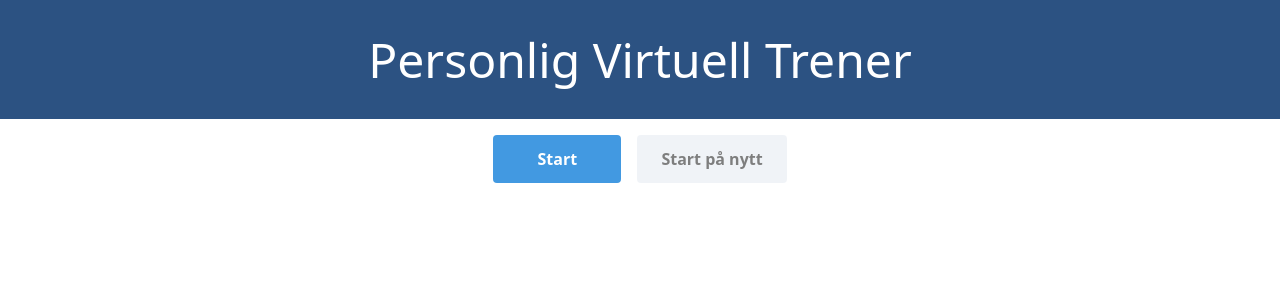
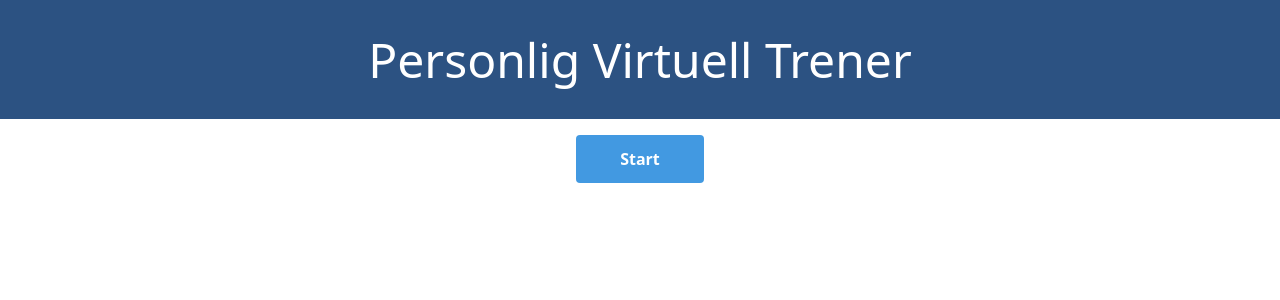
Before and after one commit to hakonkrogh/personal-virtual-trainer, a Next.js app: page / in a window 1280 px wide. Shown: the top 300 px of the page. Built offline with nearby package versions, Linux system fonts and the light colour scheme.

Commit message:
Bugfixes

```diff
--- a/pages/index.js
+++ b/pages/index.js
@@ -93,8 +93,13 @@ function Progress({ progress }) {
 
 const reducer = produce((draft, { type, ...rest }) => {
   switch (type) {
-    case "setRun": {
-      draft.run = rest.run;
+    case "resume": {
+      const { run, activityIndex } = rest.state;
+      draft.run = run;
+      draft.activityIndex = activityIndex;
+      draft.time = 0;
+      draft.progress = 0;
+      draft.lastTick = Date.now();
       break;
     }
     case "toggle": {
@@ -149,13 +154,14 @@ const reducer = produce((draft, { type, ...rest }) => {
             draft.run++;
           }
 
-          // At end
+          // At end of single run
           if (draft.activityIndex > config.activities.length - 1) {
             draft.activityIndex = 0;
           }
 
+          // At end of all runs
           if (draft.run >= config.runs) {
-            draft.status = "idle";
+            draft.status = "finished";
           }
 
           save(draft);
@@ -190,7 +196,7 @@ export default function IndexPage() {
         today.getMonth() === oldDay.getMonth() &&
         today.getDate() === oldDay.getDate()
       ) {
-        dispatch({ type: "setRun", run: oldRun.state.run });
+        dispatch({ type: "resume", state: oldRun.state });
       }
     }
 
@@ -205,6 +211,7 @@ export default function IndexPage() {
         <h1 className="title text-white">Personlig Virtuell Trener</h1>
       </div>
       <div className="flex justify-center p-4 space-x-4">
+        {status !== "finished" ? (
           <button
             className="btn-blue w-32"
             onClick={() => dispatch({ type: "toggle" })}
@@ -213,13 +220,14 @@ export default function IndexPage() {
             {status === "paused" && "Gjenoppta"}
             {status === "running" && "Pause"}
           </button>
+        ) : (
           <button
             className="btn-gray"
-          disabled={status === "idle"}
             onClick={() => dispatch({ type: "reset" })}
           >
             Start på nytt
           </button>
+        )}
       </div>
 
       {run === config.runs ? (
```
Lines whose indentation alone changed are shown as unchanged.
